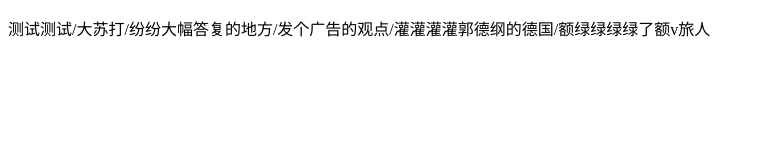
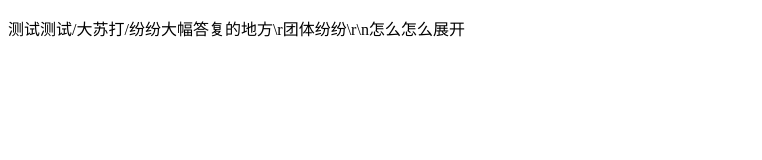
Before and after one commit to w1472580369/w1472580369.github.io, a plain HTML site: page index.html in a window 1280 px wide. Shown: the whole page, without its empty margins (0-762 px from the left). Drawn offline with Linux system fonts and the light colour scheme.

Commit message:
Update index.html

```diff
--- a/index.html
+++ b/index.html
@@ -6,7 +6,7 @@
   <body>
 
 <p>
-测试测试/大苏打/纷纷大幅答复的地方/发个广告的观点/灌灌灌灌郭德纲的德国/额绿绿绿绿了额v旅人
+测试测试/大苏打/纷纷大幅答复的地方\r团体纷纷\r\n怎么怎么展开
 
 
 
```
